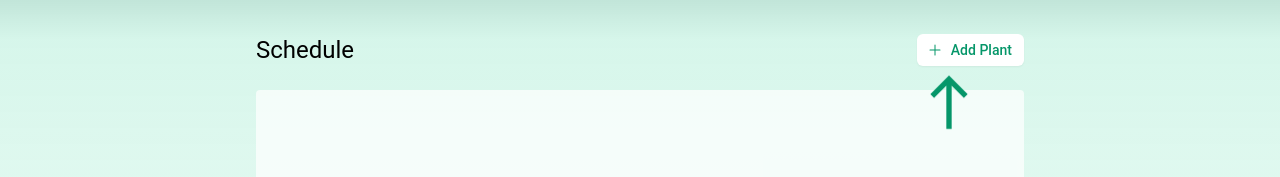
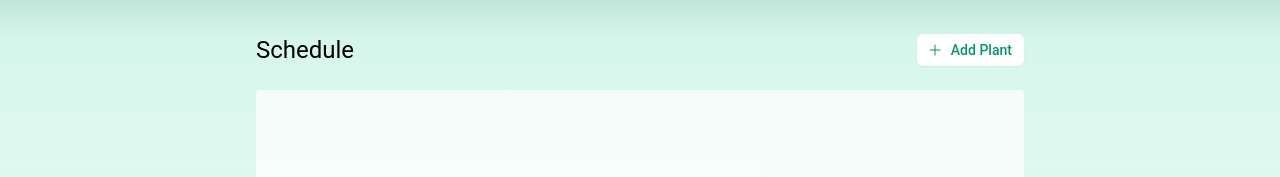
Before and after one commit to LRodriguez92/plant-app-client, a React (Create React App) app: page /home in a window 1280 px wide. Shown: the part 360-537 px from the top of the page. Built offline with nearby package versions, Linux system fonts and the light colour scheme.

Commit message:
remove animated arrow

```diff
--- a/src/components/Schedule.tsx
+++ b/src/components/Schedule.tsx
@@ -1,5 +1,4 @@
 import { PlusIcon } from "@heroicons/react/24/solid";
-import { MdNorth } from "react-icons/md";
 import {
   GiCarnivorousPlant,
   GiPlantRoots,
@@ -39,7 +38,6 @@ const Schedule: React.FC = () => {
               />
               Add Plant
             </button>
-            <MdNorth className="absolute text-emerald-600 mt-2 w-16 h-16 animate-bounce" />
           </div>
         </div>
         <div className="max-w-3xl mx-auto flex flex-col items-center justify-center bg-white/70 rounded h-80">
```
